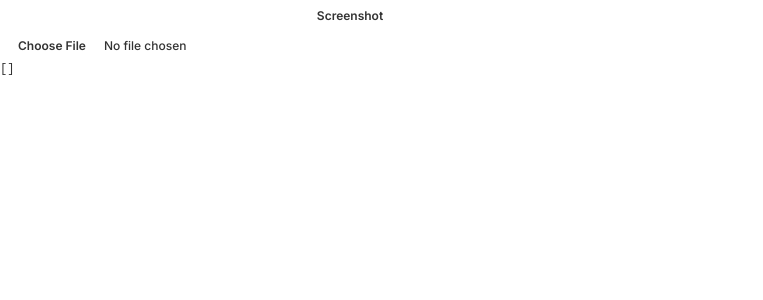
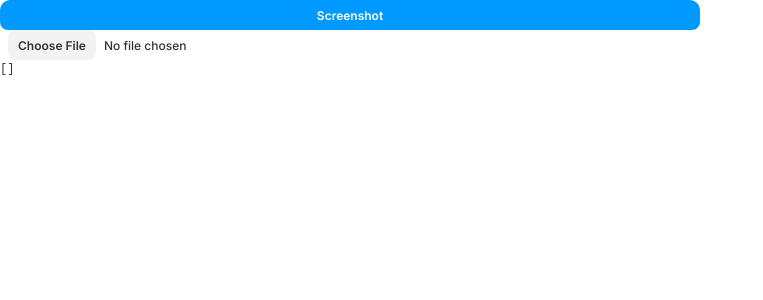
Before and after one commit to remorses/cac, a React (Vite) app in the folder autofill-extension/: page / in a window 1280 px wide. Shown: the top 300 px of the page, without its empty margins (0-763 px from the left). Built offline with nearby package versions, Linux system fonts and the light colour scheme.

Commit message:
fix the chrome extension style and hmr

```diff
--- a/autofill-extension/index.html
+++ b/autofill-extension/index.html
@@ -8,6 +8,7 @@
     </head>
     <body>
       <div id="root"></div>
+
       <script type="module" src="/src/main.tsx"></script>
     </body>
   </html>
--- a/autofill-extension/package.json
+++ b/autofill-extension/package.json
@@ -5,9 +5,7 @@
     "scripts": {
         "dev": "doppler run -- vite",
         "check": "pnpm tsc --incremental",
-        "copy-plugin": "export OUT=../website/public/ && mkdir -p $OUT && cp -r ./dist/ $OUT",
-        "build": "tsc && rm -rf dist && NODE_ENV=production doppler run -c production -- vite build && pnpm copy-plugin",
-        "deployment_": "pnpm build && pnpm wrangler pages deploy dist",
+        "build": "tsc && rm -rf dist && NODE_ENV=production doppler run -c production -- vite build",
         "preview": "vite preview"
     },
     "dependencies": {
--- a/autofill-extension/src/App.tsx
+++ b/autofill-extension/src/App.tsx
@@ -77,7 +77,7 @@ const router = createMemoryRouter(
                             <div className=' '>
                                 <div
                                     ref={ref}
-                                    className='shrink-0 grow  flex-col p-4 pt-[2px] w-full justify-start '
+                                    className='shrink-0 grow flex-col p-4 pt-[2px] w-full justify-start '
                                 >
                                     <Outlet />
 
--- /dev/null
+++ b/autofill-extension/src/chrome-emulator.js
@@ -0,0 +1,17 @@
+if (
+    (typeof window !== 'undefined' && typeof chrome === 'undefined') ||
+    !chrome?.runtime
+) {
+    window.chrome = {
+        runtime: {
+            connect() {},
+            sendMessage() {
+                console.log('chrome.runtime.sendMessage not available')
+            },
+            onMessage: {
+                addListener() {},
+                removeListener() {},
+            },
+        },
+    }
+}
--- a/autofill-extension/src/main.tsx
+++ b/autofill-extension/src/main.tsx
@@ -1,8 +1,10 @@
-
 import NProgress from 'nprogress'
+import './chrome-emulator'
 import 'nprogress/nprogress.css'
+import 'tailwindcss/tailwind.css'
 import '@/styles/reset.css'
 import '@/styles/global.css'
+import '@/styles/framer-env.css'
 
 // import 'framer-plugin/framer.css'
 
--- a/autofill-extension/src/routes/Login.tsx
+++ b/autofill-extension/src/routes/Login.tsx
@@ -1,25 +1,9 @@
 import { Button } from '@/components/Button'
-import { streamText } from 'ai'
-import { useChat } from 'ai/react'
-import { notifyError } from '@/lib/errors'
 import { ChromeMessages, Paths } from '@/lib/utils'
 
 import { useEffect, useState } from 'react'
-import {
-    LoaderFunctionArgs,
-    RouteObject,
-    useNavigation,
-    useRevalidator,
-} from 'react-router'
+import { LoaderFunctionArgs, RouteObject, useNavigation } from 'react-router'
 import { Form } from 'react-router-dom'
-
-import {
-    framerLoginUrl,
-    generateSecurePassword,
-    generateShortOtpCode,
-    PluginNames,
-    sleep,
-} from 'website/src/lib/utils'
 
 function LoginComponent() {
     const [fileName, setFileName] = useState(null as string | null)
@@ -52,14 +36,15 @@ function LoginComponent() {
     }, [])
 
     return (
+        <div className='flex flex-col '>
             <Form
                 encType='multipart/form-data'
                 method='POST'
-            className='flex flex-col justify-start gap-4'
+                className='flex flex-col p-4 justify-start gap-4'
             >
                 <Button
                     type='submit'
-                className='bg-framer-secondary'
+                    variant='primary'
                     isLoading={isLoading || navigation.state !== 'idle'}
                 >
                     Screenshot
@@ -84,6 +69,7 @@ function LoginComponent() {
                 </div>
                 <pre>{JSON.stringify(inputs, null, 2)}</pre>
             </Form>
+        </div>
     )
 }
 
@@ -93,7 +79,6 @@ async function loader({}: LoaderFunctionArgs) {
     return {}
 }
 async function action({ request, context }: LoaderFunctionArgs) {
-
     const formData = await request.formData()
     const file = formData.get('fileInput') as File
     const dataUrl = await getFileDataUrl(file)
--- /dev/null
+++ b/autofill-extension/src/styles/framer-env.css
@@ -0,0 +1,29 @@
+body.dark {
+    --framer-color-tint: #0099ff;
+    --framer-color-tint-dimmed: rgba(0, 153, 255, 0.15);
+    --framer-color-tint-dark: #0088ff;
+    --framer-color-bg: #111111;
+    --framer-color-bg-secondary: #252525;
+    --framer-color-bg-tertiary: #2b2b2b;
+    --framer-color-divider: #252525;
+    --framer-color-text: #ffffff;
+    --framer-color-text-reversed: #ffffff;
+    --framer-color-text-secondary: #cccccc;
+    --framer-color-text-tertiary: #777777;
+    --framer-color-tint-extra-dark: #0077ff;
+}
+
+body {
+    --framer-color-tint: #0099ff;
+    --framer-color-tint-dimmed: rgba(0, 153, 255, 0.1);
+    --framer-color-tint-dark: #0088ff;
+    --framer-color-bg: #ffffff;
+    --framer-color-bg-secondary: #eeeeee;
+    --framer-color-bg-tertiary: #f3f3f3;
+    --framer-color-divider: #eeeeee;
+    --framer-color-text: #333333;
+    --framer-color-text-reversed: #ffffff;
+    --framer-color-text-secondary: #666666;
+    --framer-color-text-tertiary: #999999;
+    --framer-color-tint-extra-dark: #0077ff;
+}
--- a/autofill-extension/src/styles/global.css
+++ b/autofill-extension/src/styles/global.css
@@ -2,4 +2,6 @@ html,
 body {
     width: 700px;
     height: 400px;
+    overflow: hidden;
+    border-radius: 10px;
 }
--- a/autofill-extension/vite.config.ts
+++ b/autofill-extension/vite.config.ts
@@ -12,12 +12,19 @@ const building = process.env.NODE_ENV === 'production'
 
 // https://vitejs.dev/config/
 export default defineConfig({
+    server: {
+        port: 5174,
+        strictPort: true,
+        hmr: {
+            port: 5174,
+        },
+    },
     plugins: [
         react(),
         // mkcert(),
         EnvironmentPlugin('all', { prefix: 'PUBLIC' }),
         EnvironmentPlugin('all'),
         tsconfigPaths(),
-        crx({ manifest }),
+        crx({ manifest: manifest as any }),
     ],
 })
```
Also changed, not shown: 1 other file (tests, documents, lock files or other folders). Lines whose indentation alone changed are shown as unchanged.
